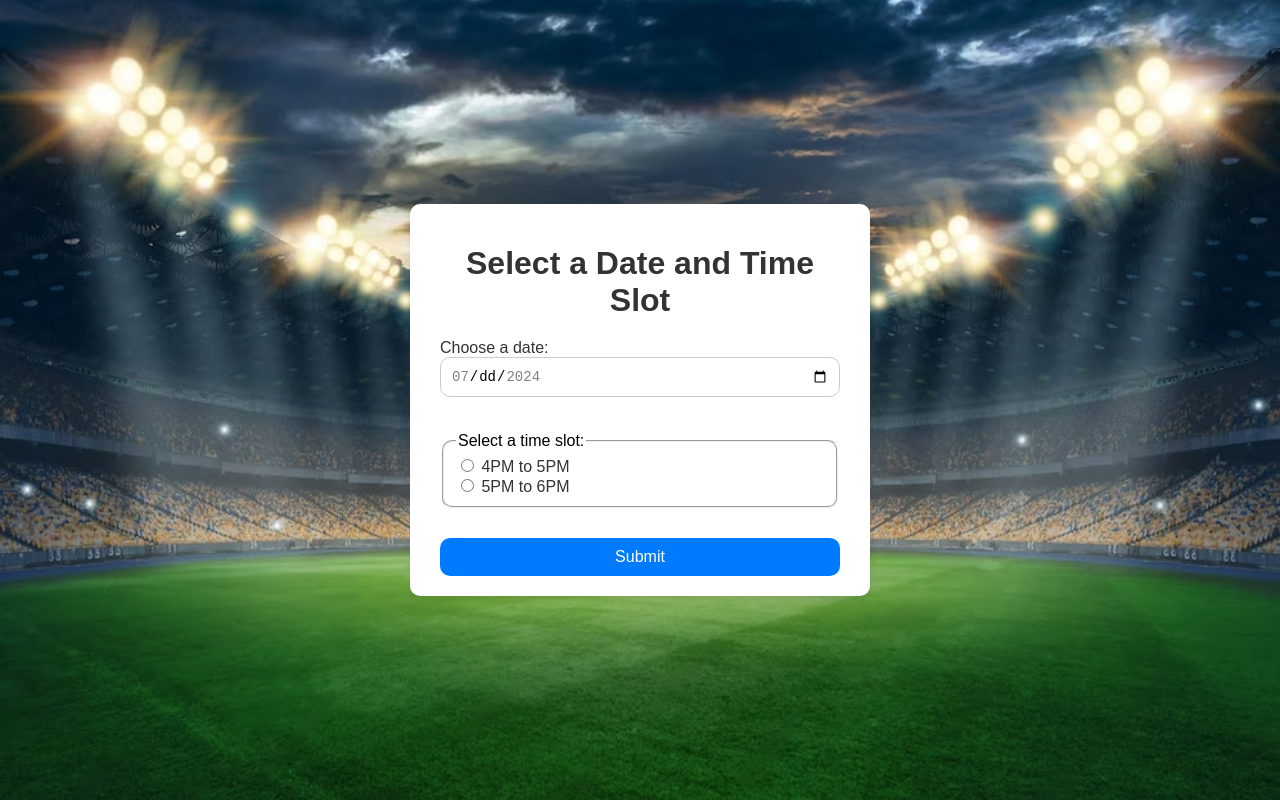
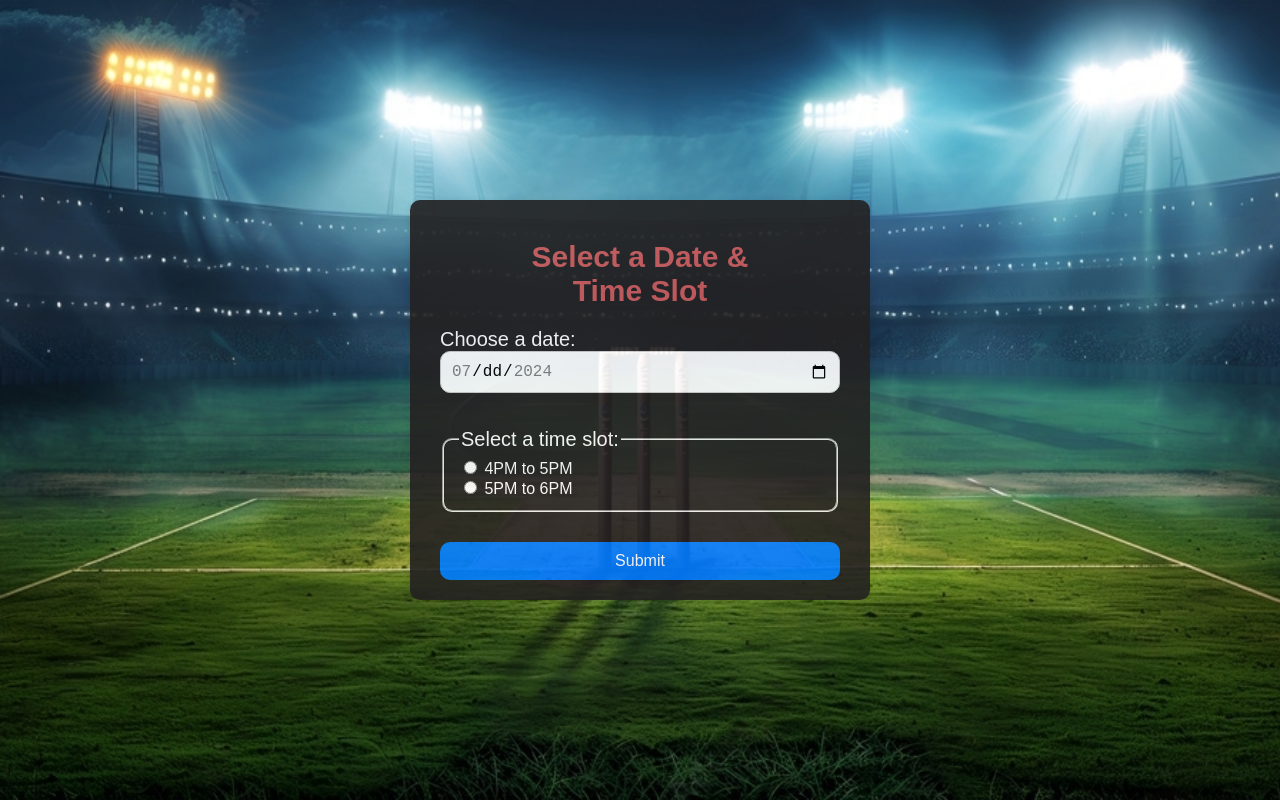
Before and after one commit to Sai-adi/Box-Cricket, a plain HTML site: page calander.html in a window 1280 px wide. Drawn offline with Linux system fonts and the light colour scheme.

Commit message:
css and styling

```diff
--- a/Details Page/styles.css
+++ b/Details Page/styles.css
@@ -7,14 +7,38 @@ body {
     justify-content: center;
     align-items: center;
     height: 100vh;
-    background-image: url(/stadium-lights-flashes-football-field_99433-1401-transformed.jpeg);
+    background-image: url(/1000_F_842829597_06XxRKyN3XDrNad5zfZmRIGUdAXH6P01-transformed.jpeg);
     background-repeat: no-repeat;
     background-position: center;
     background-size: cover;
+    opacity: 0.9;
 }
+    @keyframes colorChange {
+            0% {
+                color: #8b0000;
+            }
+            25% {
+                color: #b22222;
+            }
+            50% {
+                color: #cd5c5c;
+            }
+            75% {
+                color: #f08080;
+            }
+            100%{
+                color: #8b0000;
+            }
+        }
+
+        #heading{
+            font-size: 30px;
+            animation: colorChange 10s infinite;
+            transition: color 2s ease-in-out;
+        }
 
 .container {
-    background: #ffffff;
+    background: #232121;
     padding: 20px 30px;
     border-radius: 8px;
     box-shadow: 0 2px 10px rgba(0, 0, 0, 0.1);
@@ -44,7 +68,7 @@ h1 {
 label {
     display: block;
     margin-bottom: 5px;
-    color: #333;
+    color: #ffffff;
 }
 
 input[type="text"],
@@ -56,10 +80,11 @@ select {
     border-radius: 5px;
     box-sizing: border-box;
     font-size: 14px;
-    margin-bottom: 5px;
+    margin-bottom: 10px;
 }
 
 button {
+    margin-top: 10px;
     width: 100%;
     padding: 10px;
     background-color: #007BFF;
--- a/calander.html
+++ b/calander.html
@@ -8,14 +8,14 @@
 </head>
 <body>
     <div class="container">
-        <h1>Select a Date and Time Slot</h1>
+        <h1 id="heading">Select a Date & <br> Time Slot</h1>
         <form id="date-time-form">
-            <div class="form-group">
+            <div class="form-group-1">
                 <label for="date">Choose a date:</label>
                 <input type="date" id="date" name="date" required>
             </div>
             <fieldset class="form-group">
-                <legend>Select a time slot:</legend>
+                <legend class="legend">Select a time slot:</legend>
                 <div class="radio-group">
                     <input type="radio" id="slot1" name="time-slot" value="4PM to 5PM" required>
                     <label for="slot1">4PM to 5PM</label>
--- a/styles.css
+++ b/styles.css
@@ -7,14 +7,38 @@ body {
     justify-content: center;
     align-items: center;
     height: 100vh;
-    background-image: url(/stadium-lights-flashes-football-field_99433-1401-transformed.jpeg);
+    background-image: url(/1000_F_842829597_06XxRKyN3XDrNad5zfZmRIGUdAXH6P01-transformed.jpeg);
     background-repeat: no-repeat;
+    opacity: 0.9;
     background-position: center;
     background-size: cover;
 }
 
+    @keyframes colorChange {
+            0% {
+                color: #8b0000;
+            }
+            25% {
+                color: #b22222;
+            }
+            50% {
+                color: #cd5c5c;
+            }
+            75% {
+                color: #f08080;
+            }
+            100%{
+                color: #8b0000;
+            }
+        }
+
+        #heading{
+            font-size: 30px;
+            animation: colorChange 10s infinite;
+            transition: color 2s ease-in-out;
+        }
 .container {
-    background: #ffffff;
+    background: #232121;
     padding: 20px 30px;
     border-radius: 10px;
     box-shadow: 0 2px 10px rgba(0, 0, 0, 0.1);
@@ -26,7 +50,9 @@ h1 {
     text-align: center;
     margin-bottom: 20px;
 }
-
+.radio-group{
+    font-size: 16px;
+}
 .selected-info {
     background-color: #f0f8ff;
     padding: 10px;
@@ -40,11 +66,20 @@ h1 {
 .form-group {
     margin-bottom: 30px;
     border-radius: 10px;
+    font-size: 20px;
+}
+.legend{
+    color: #fff;
 }
 
+.form-group-1{
+    margin-bottom: 30px;
+    border-radius: 10px;
+    font-size: 20px;
+}
 label {
     margin-bottom: 5px;
-    color: #333;
+    color: #ffffff;
 }
 
 input[type="text"],
@@ -58,6 +93,7 @@ select {
     box-sizing: border-box;
     font-size: 14px;
     margin-bottom: 5px;
+    font-size: 16px;
 }
 
 .time-slot {
```
Also changed, not shown: Details Page/index.html (+1 -1 lines), 1000_F_842829597_06XxRKyN3XDrNad5zfZmRIGUdAXH6P01-transformed.jpeg (added).
